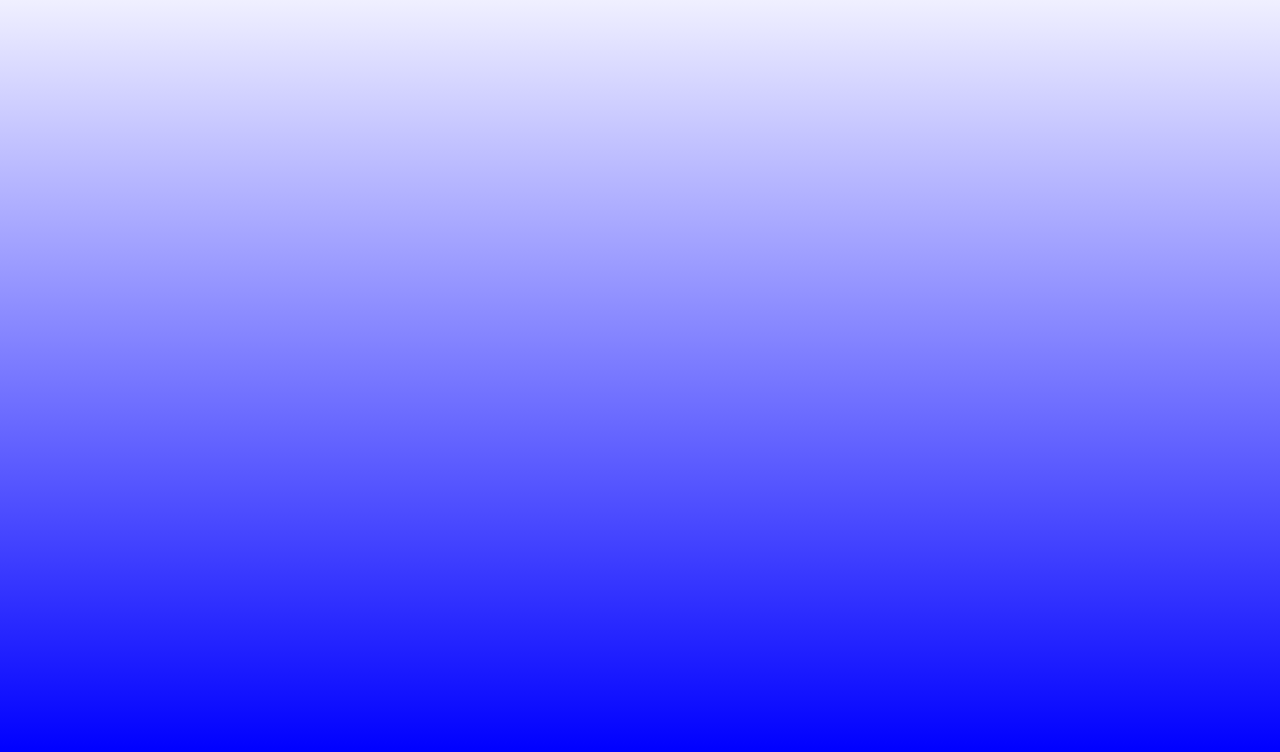
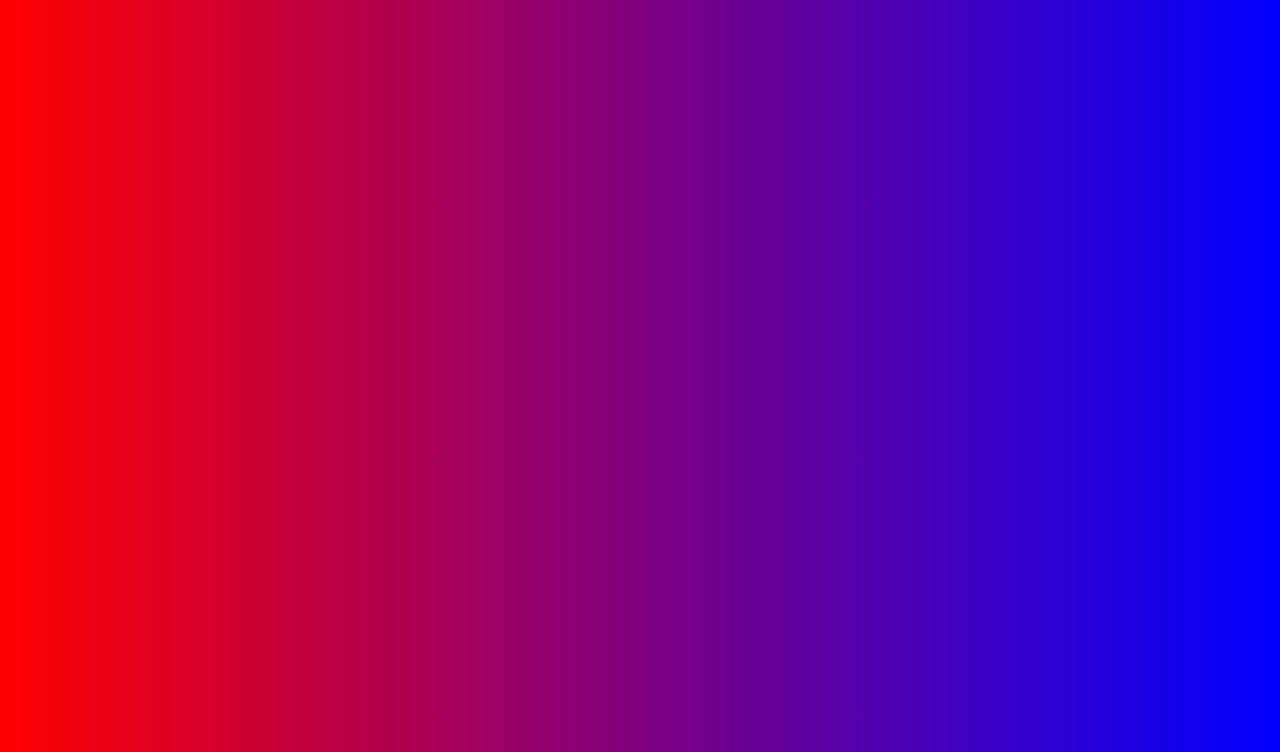
Before and after one commit to nhysmith/nhysmith.github.io, a plain HTML site: page index.html in a window 1280 px wide. Shown: the part 48-800 px from the top of the page. Drawn offline with nearby package versions, Linux system fonts and the light colour scheme.

Commit message:
Update style.css

```diff
--- a/style.css
+++ b/style.css
@@ -1,6 +1,5 @@
 html {
-  background-image: linear-gradient(white, blue);
-  background-repeat: no-repeat;
+  background-image: linear-gradient(to right, red , blue);
   background-size: cover;
   padding: 0px;
   margin: 0px;
```
